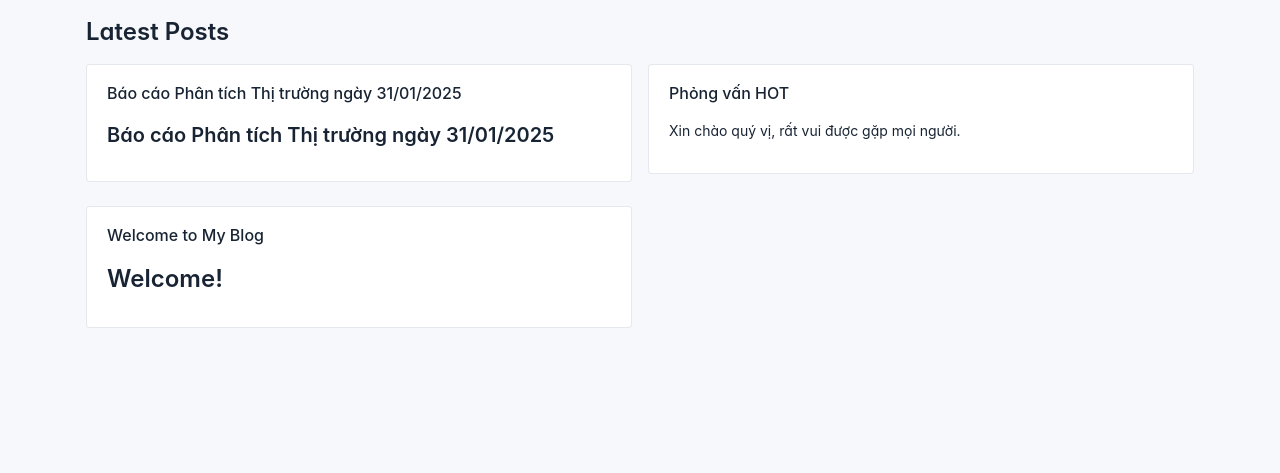
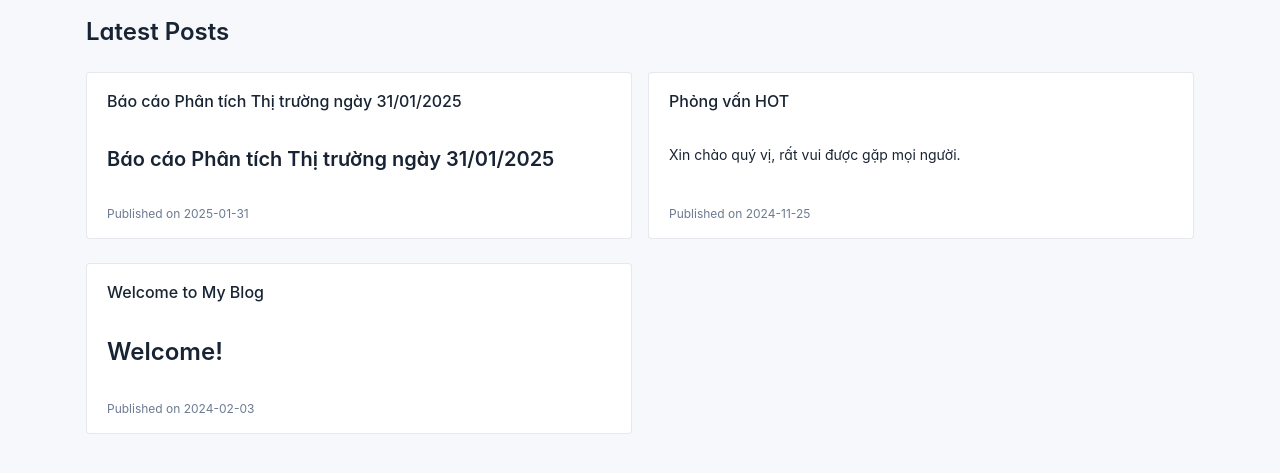
Before and after one commit to cyborgx0x/free-kingdom-archive, a Jekyll site: the page built from index.html, in a window 1280 px wide. Shown: the top 473 px of the page. Built offline with Jekyll 4.4.1, drawn with Linux system fonts in a browser that asks for light colours.

Commit message:
improve look

```diff
--- a/_layouts/home.html
+++ b/_layouts/home.html
@@ -2,14 +2,17 @@
 layout: default
 ---
 <div class="container py-3">
-    <h1>Latest Posts</h1>
+  <h1 class="mb-4">Latest Posts</h1>
   <div class="row">
     {% for post in site.posts %}
       <div class="col-md-6 mb-4">
-            <div class="card">
-                <div class="card-body">
+        <div class="card h-100">
+          <div class="card-body d-flex flex-column">
             <h3 class="card-title"><a href="{{ post.url }}">{{ post.title }}</a></h3>
             <p class="card-text">{{ post.excerpt }}</p>
+            <div class="mt-auto small text-muted">
+               Published on {{ post.date | date: "%Y-%m-%d" }}
+            </div>
           </div>
         </div>
       </div>
```
Also changed, not shown: _layouts/post.html (+6 -1 lines). Lines whose indentation alone changed are shown as unchanged.
